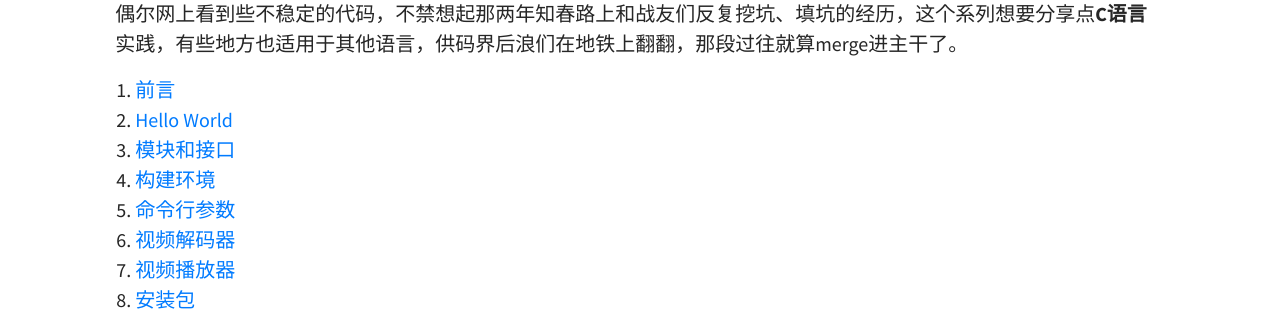
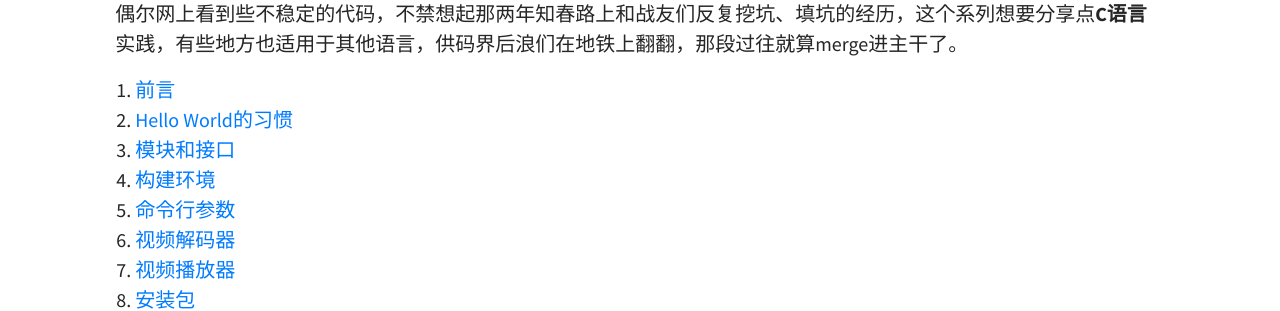
Before and after one commit to hubugui/hubugui.github.io, a Jekyll site: the page built from _posts/2020-05-02-码与茶-前言.md, in a window 1280 px wide. Shown: the part 324-635 px from the top of the page. Built offline with Jekyll 4.4.1, drawn with Linux system fonts in a browser that asks for light colours; comment, search, counter and statistics services are not loaded.

Commit message:
update menu

```diff
--- a/_posts/2020-05-02-码与茶-前言.md
+++ b/_posts/2020-05-02-码与茶-前言.md
@@ -17,7 +17,7 @@ excerpt_separator: <!--more-->
 偶尔网上看到些不稳定的代码，不禁想起那两年知春路上和战友们反复挖坑、填坑的经历，这个系列想要分享点**C语言**实践，有些地方也适用于其他语言，供码界后浪们在地铁上翻翻，那段过往就算merge进主干了。
 
 1. [前言](/2020/05/02/%E7%A0%81%E4%B8%8E%E8%8C%B6-%E5%89%8D%E8%A8%80.html)
-1. [Hello World](/2020/05/03/%E7%A0%81%E4%B8%8E%E8%8C%B6-Hello-World.html)
+1. [Hello World的习惯](/2020/05/03/%E7%A0%81%E4%B8%8E%E8%8C%B6-Hello-World%E7%9A%84%E4%B9%A0%E6%83%AF.html)
 1. [模块和接口](/2020/05/04/%E7%A0%81%E4%B8%8E%E8%8C%B6-%E6%A8%A1%E5%9D%97%E5%92%8C%E6%8E%A5%E5%8F%A3.html)
 1. [构建环境]()
 1. [命令行参数]()
```
